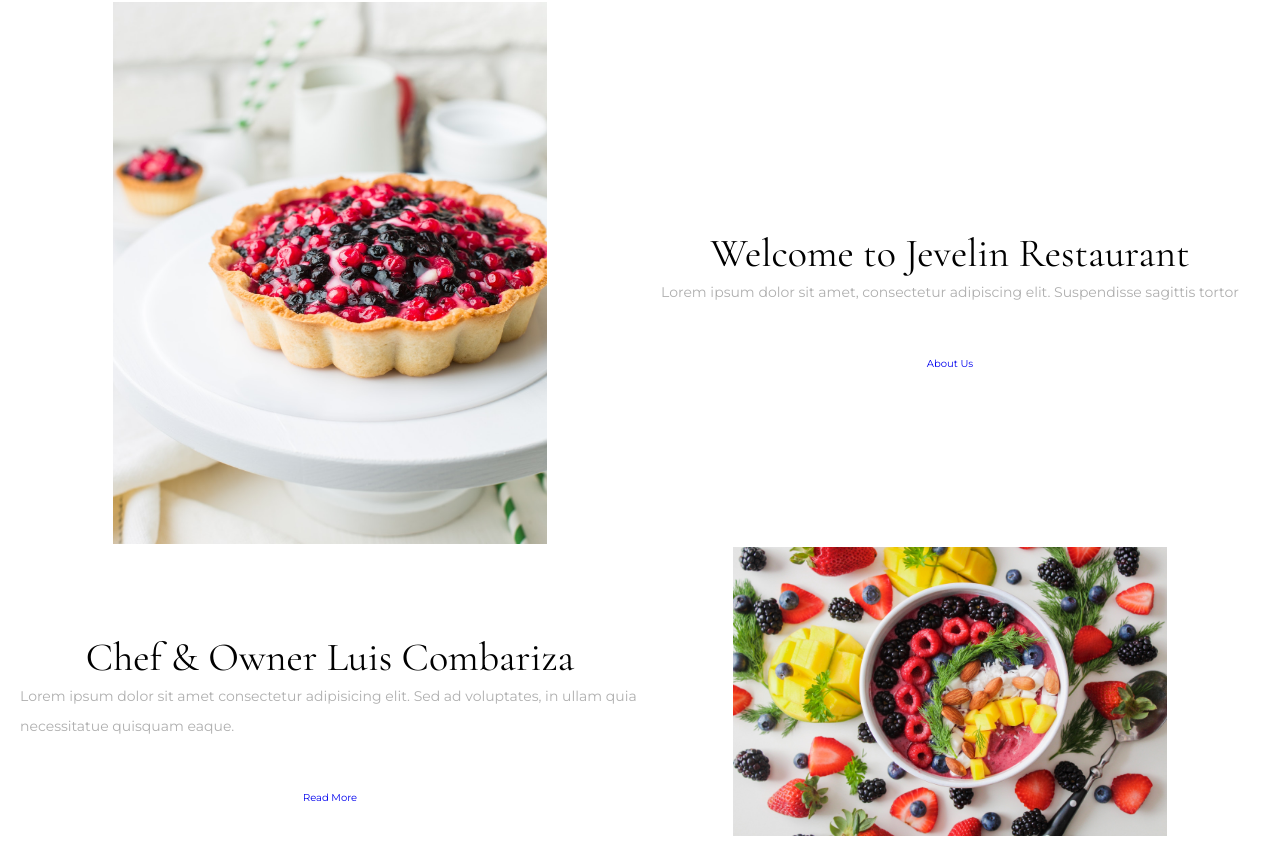
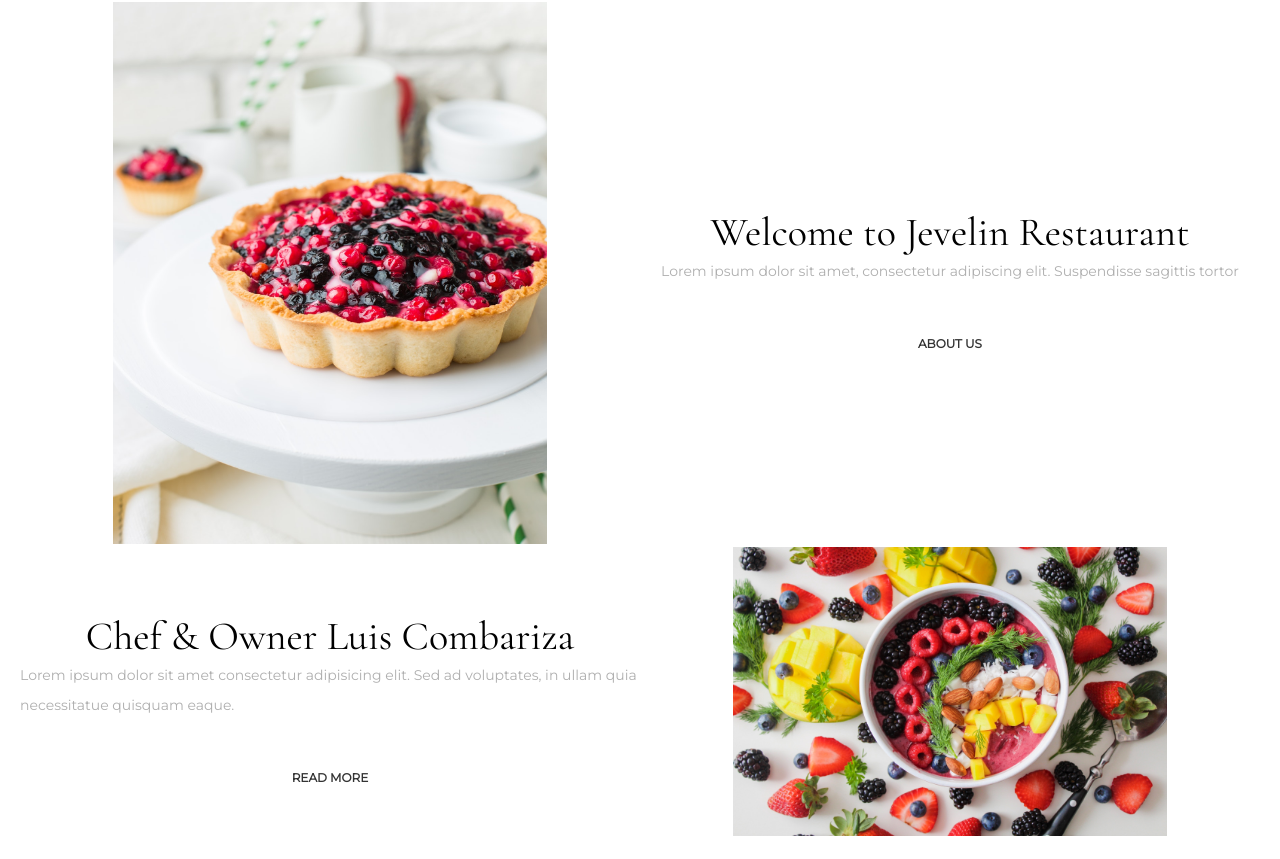
Before and after one commit to LuisCombarizaGit/RestaurantWebsite, a plain HTML site: page index.html in a window 1280 px wide. Shown: the part 1434-2293 px from the top of the page. Drawn offline with nearby package versions, Linux system fonts and the light colour scheme.

Commit message:
Finished styling about us section

```diff
--- a/style.css
+++ b/style.css
@@ -319,3 +319,12 @@ a {
   line-height: 3rem;
   margin-bottom: 5rem;
 }
+
+.btn {
+  text-transform: uppercase;
+  font-weight: bold;
+  font-size: 1.2rem;
+  color: #333;
+  z-index: 1;
+  margin-bottom: 4rem;
+}
```
